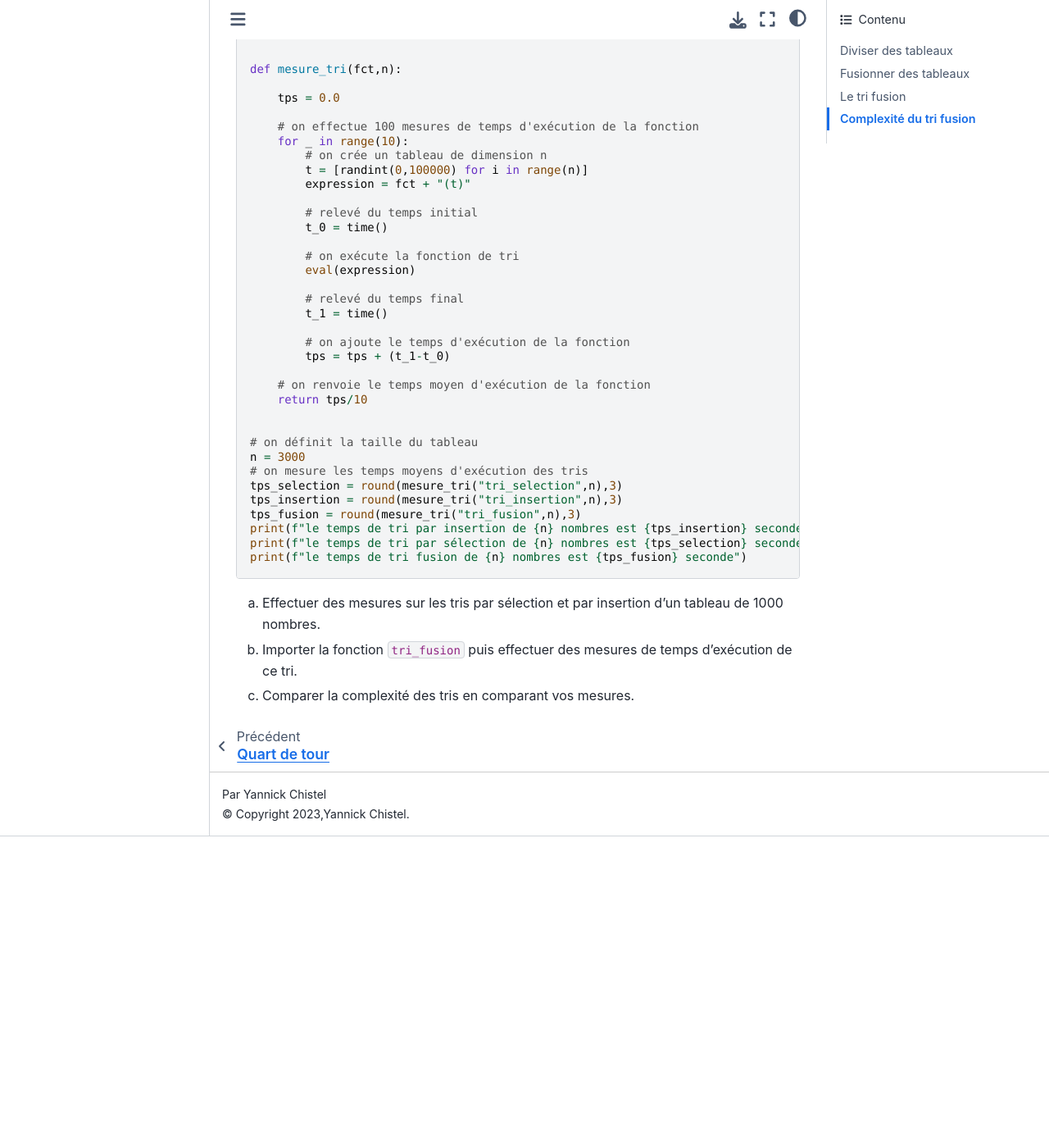
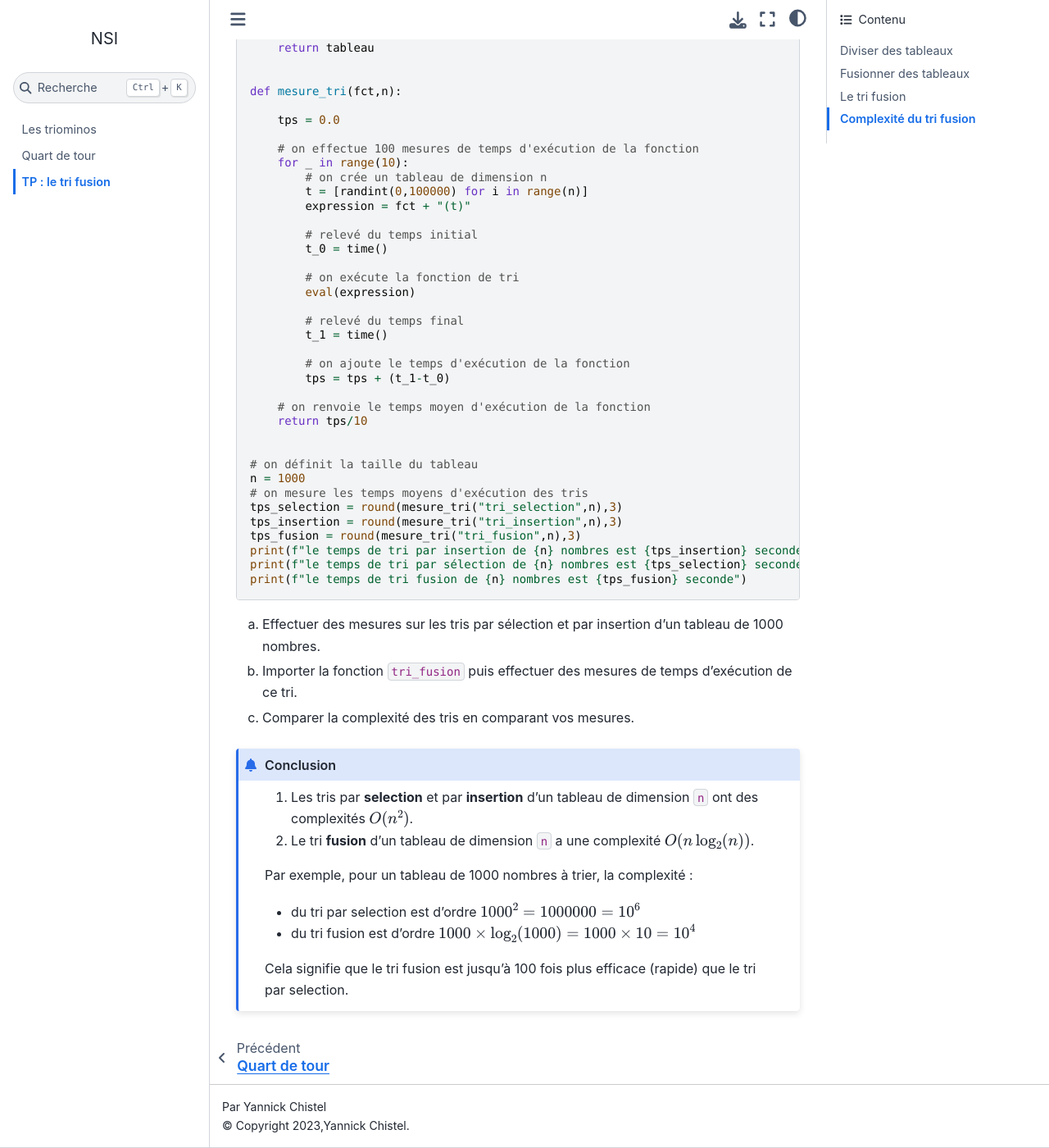
Before and after one commit to ychistel/tnsi_diviser_pour_regner, a Sphinx documentation site: the page built from source/content/tri_fusion.rst, in a window 1280 px wide and 1400 px high, scrolled down 3069 px. Shown: the whole window at 82% size. Built offline with Sphinx 7.4.7 and the Sphinx Book theme 1.1.4, drawn with Linux system fonts in a browser that asks for light colours; before the commit the page ends 4089 px from its top, so only the background shows below that; some of the changed text lies outside the part shown.

Commit message:
mise à jour tri fusion (complexité)

```diff
--- a/source/content/tri_fusion.rst
+++ b/source/content/tri_fusion.rst
@@ -89,3 +89,15 @@
 a. Effectuer des mesures sur les tris par sélection et par insertion d'un tableau de 1000 nombres.
 b. Importer la fonction ``tri_fusion`` puis effectuer des mesures de temps d'exécution de ce tri.
 c. Comparer la complexité des tris en comparant vos mesures.
+
+.. admonition:: Conclusion
+
+   #. Les tris par **selection** et par **insertion** d'un tableau de dimension ``n``  ont des complexités :math:`O(n^{2})`.
+   #. Le tri **fusion** d'un tableau de dimension ``n`` a une complexité :math:`O(n \log_{2}(n))`.
+
+   Par exemple, pour un tableau de 1000 nombres à trier, la complexité :
+
+   -  du tri par selection est d'ordre :math:`1000^{2}=1000000=10^{6}`
+   -  du tri fusion est d'ordre :math:`1000 \times \log_{2}(1000) = 1000 \times 10 = 10^{4}`
+
+   Cela signifie que le tri fusion est jusqu'à 100 fois plus efficace (rapide) que le tri par selection.
--- a/source/python/mesure_tris.py
+++ b/source/python/mesure_tris.py
@@ -60,7 +60,7 @@
 
 
 # on définit la taille du tableau
-n = 3000
+n = 1000
 # on mesure les temps moyens d'exécution des tris
 tps_selection = round(mesure_tri("tri_selection",n),3)
 tps_insertion = round(mesure_tri("tri_insertion",n),3)
```
Also changed, not shown: other parts of source/content/tri_fusion.rst (+1 -1 lines).
